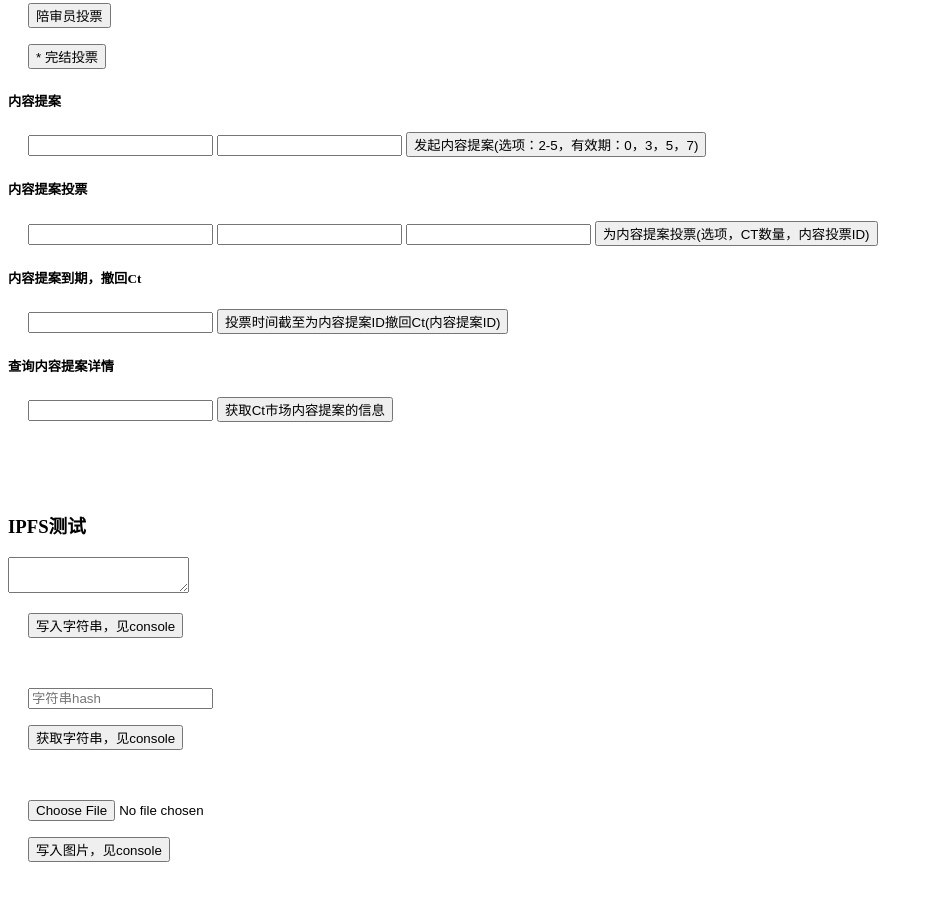
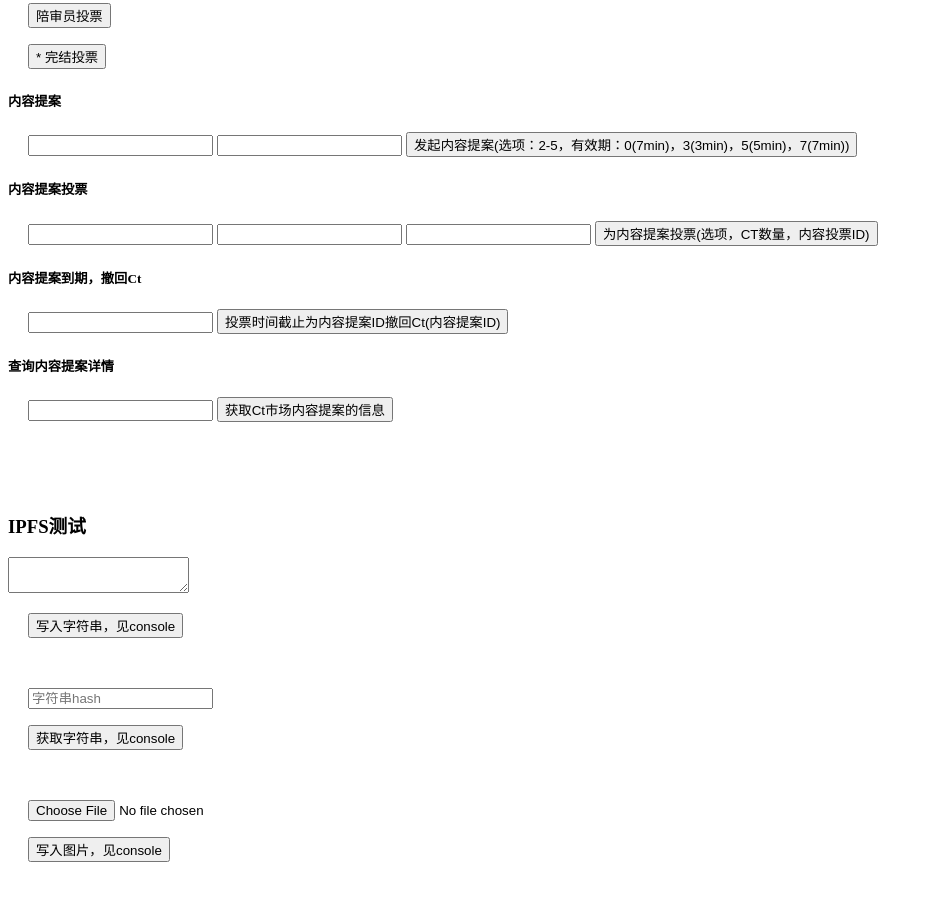
Before and after one commit to smartupdev/ui-integration-test, a website: page src/index/index.html in a window 1280 px wide. Shown: the part 2375-3275 px from the top of the page, without its empty margins (0-933 px from the left). Drawn offline with Linux system fonts and the light colour scheme.

Commit message:
midifier wrongly written

```diff
--- a/src/index/index.html
+++ b/src/index/index.html
@@ -168,7 +168,7 @@
   <p>
     <input id="choiceNum" type="text" value=""/>
     <input id="validTime" type="text" value=""/>
-    <button id="propose">发起内容提案(选项：2-5，有效期：0，3，5，7)</button>
+    <button id="propose">发起内容提案(选项：2-5，有效期：0(7min)，3(3min)，5(5min)，7(7min))</button>
   </p>
 
   <h5>内容提案投票</h5>
@@ -183,7 +183,7 @@
   <h5>内容提案到期，撤回Ct</h5>
   <p>
     <input id="proposalId" type="text" value=""/>
-    <button id="withdrawProposalCt">投票时间截至为内容提案ID撤回Ct(内容提案ID)</button>
+    <button id="withdrawProposalCt">投票时间截止为内容提案ID撤回Ct(内容提案ID)</button>
   </p>
 
   <h5>查询内容提案详情</h5>
```
